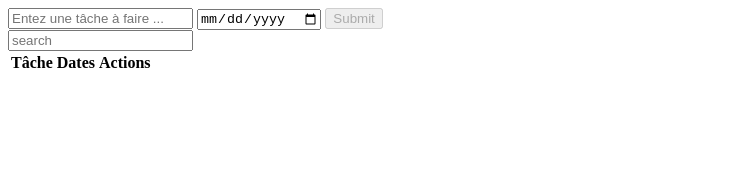
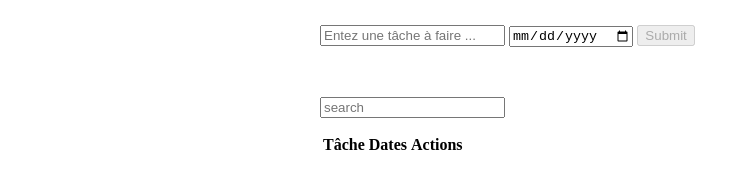
Before and after one commit to jeremyVanackere/todo-list, a plain HTML site: page index.html in a window 1280 px wide. Shown: the whole page, without its empty margins (0-750 px from the left). Drawn offline with nearby package versions, Linux system fonts and the light colour scheme; some packages are replaced by stand-ins of ours; a script that the page names is missing.

Commit message:
Affichage

```diff
--- a/css/style.css
+++ b/css/style.css
@@ -0,0 +1,13 @@
+body {
+    max-width: 50%;
+    margin: auto;
+    margin-top: 25px;
+}
+
+#tableauTache {
+    padding-top: 50px;
+}
+
+table {
+    padding-top: 15px;
+}
--- a/js/index.js
+++ b/js/index.js
@@ -31,7 +31,7 @@ function afficherDansTableau(tache){
     <tr class='tache'>
     <td>${tache.tache}</td>
     <td>${tache.date}</td>
-    <td>edit / delete</td>
+    <td><button class='editButton' id='${tache.id}'>edit</button> / <button class='deleteButton' id='${tache.id}'>delete</button></td>
   </tr>
     `);
 }
@@ -48,7 +48,7 @@ function refreshAffichageDuTableau() {
         <tr>
         <td>${tache.tache}</td>
         <td>${tache.date}</td>
-        <td>edit / delete</td>
+        <td><button class='editButton' id='${tache.id}'>edit</button> / <button class='deleteButton' id='${tache.id}'>delete</button></td>
       </tr>
         `);
     });
```
Also changed, not shown: index.html (+3 -0 lines).
